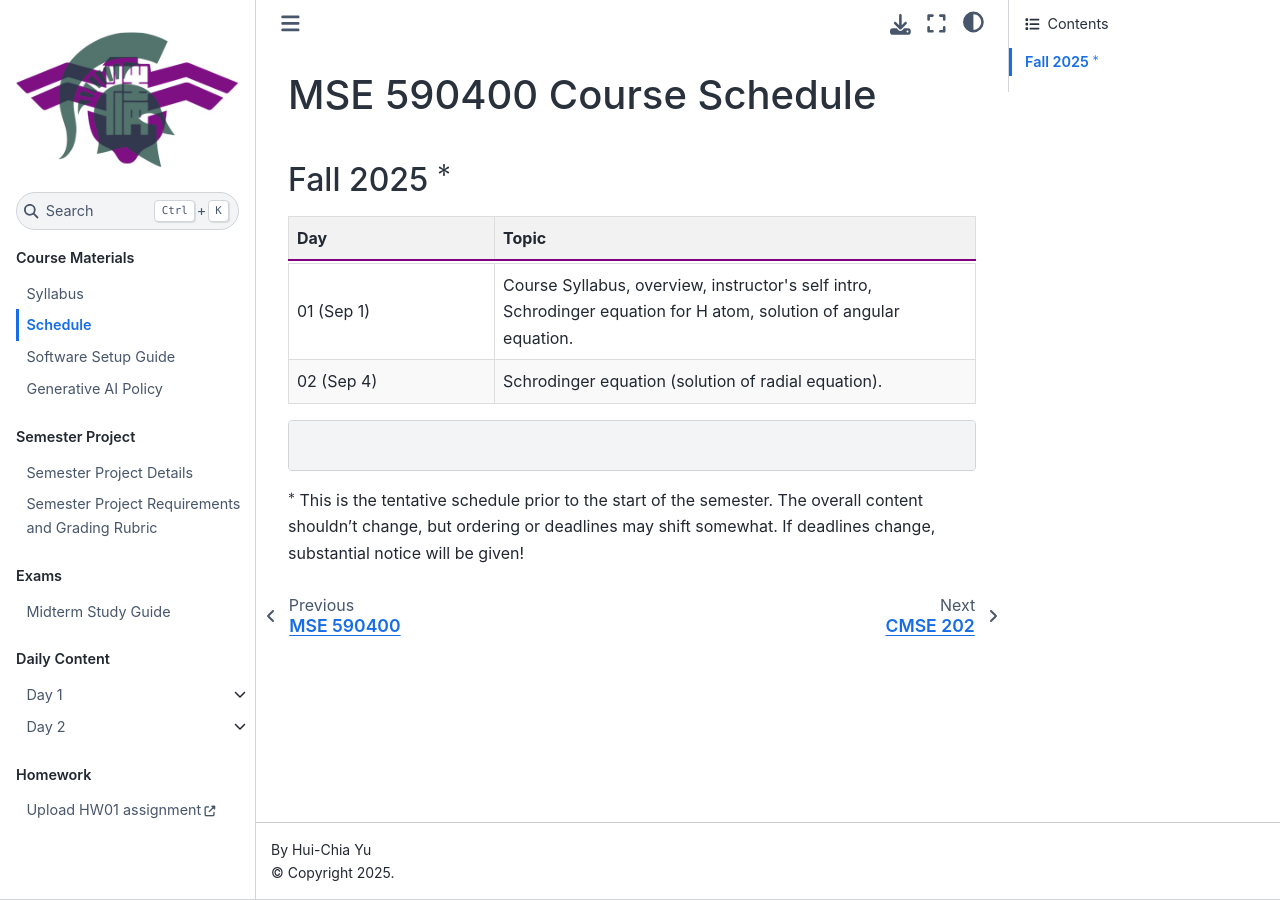
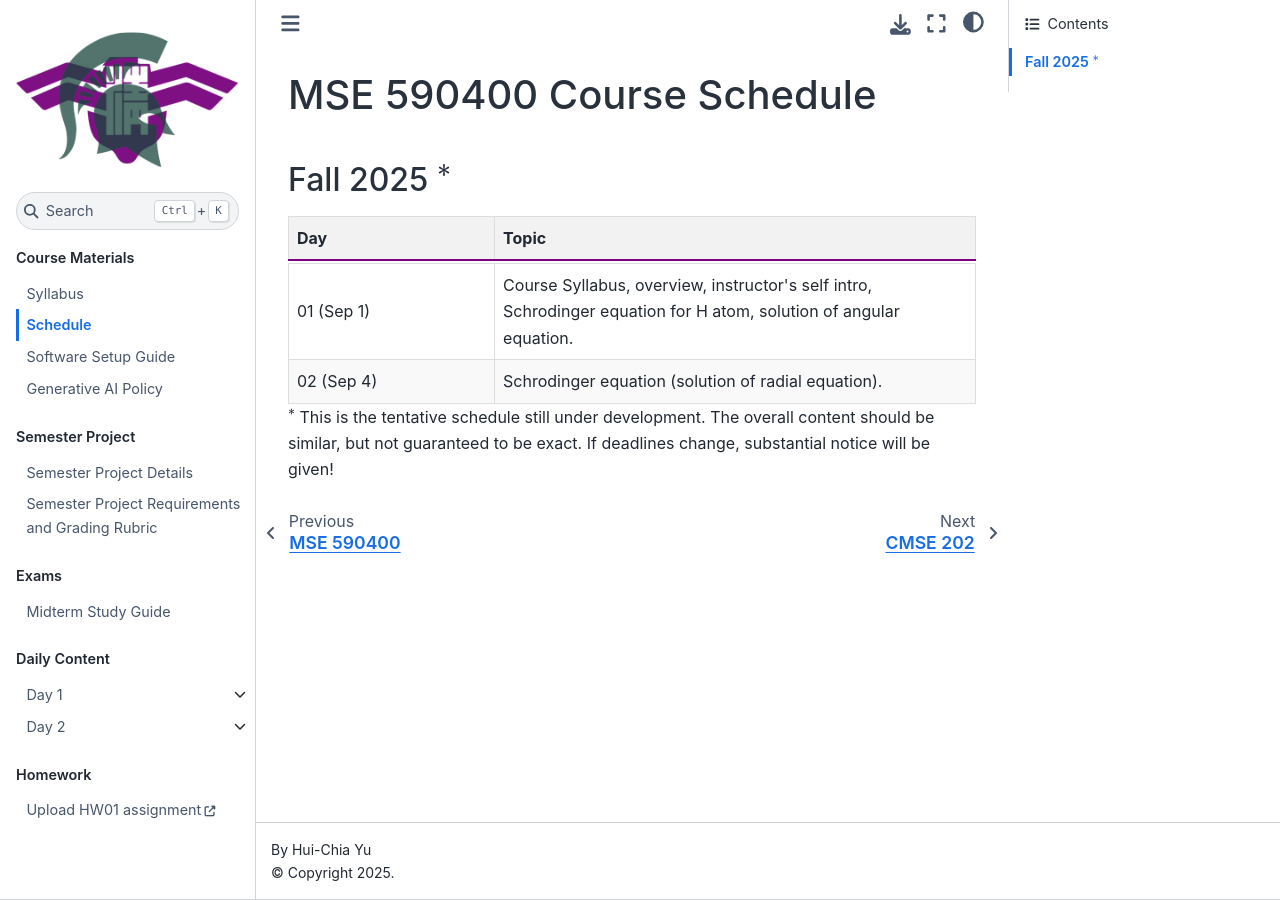
Before and after one commit to huichiayu/nth_mse.github.io, a Jupyter Book: the page built from course_materials/MSE590400_Calendar.md, in a window 1280 px wide. Built offline with Jupyter Book 1.0.4 settings and Sphinx 7.4.7 and the Sphinx Book theme 1.1.4, drawn with Linux system fonts in a browser that asks for light colours; pages that are not in the unit, such as notebooks, are missing from menus.

Commit message:
test html in md

```diff
--- a/course_materials/MSE590400_Calendar.md
+++ b/course_materials/MSE590400_Calendar.md
@@ -26,7 +26,4 @@
 </table>
 
 
-
-                                                                                          |
-
-$^*$ This is the tentative schedule prior to the start of the semester. The overall content shouldn’t change, but ordering or deadlines may shift somewhat. If deadlines change, substantial notice will be given!
+$^*$ This is the tentative schedule still under development. The overall content should be similar, but not guaranteed to be exact. If deadlines change, substantial notice will be given!
```
